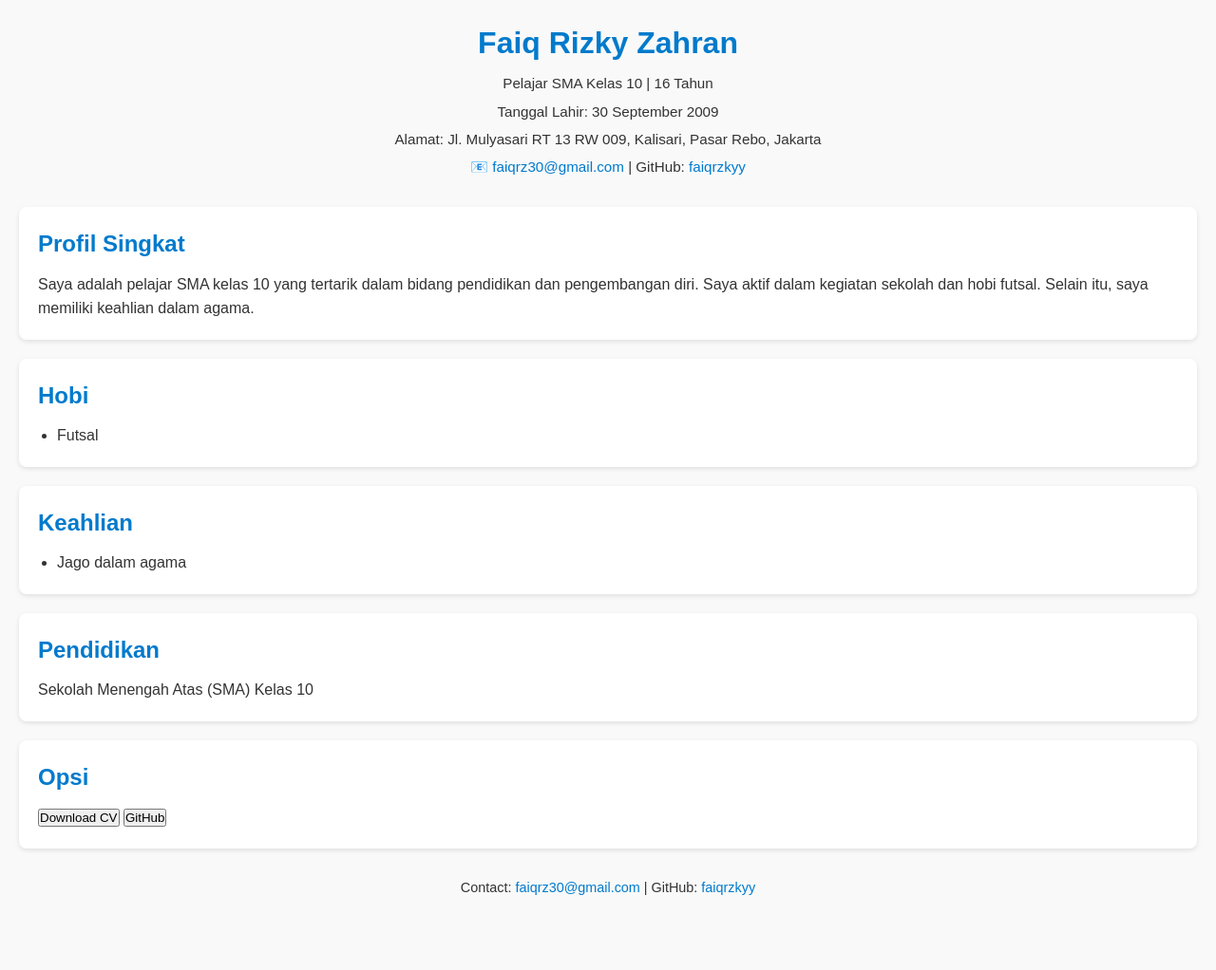
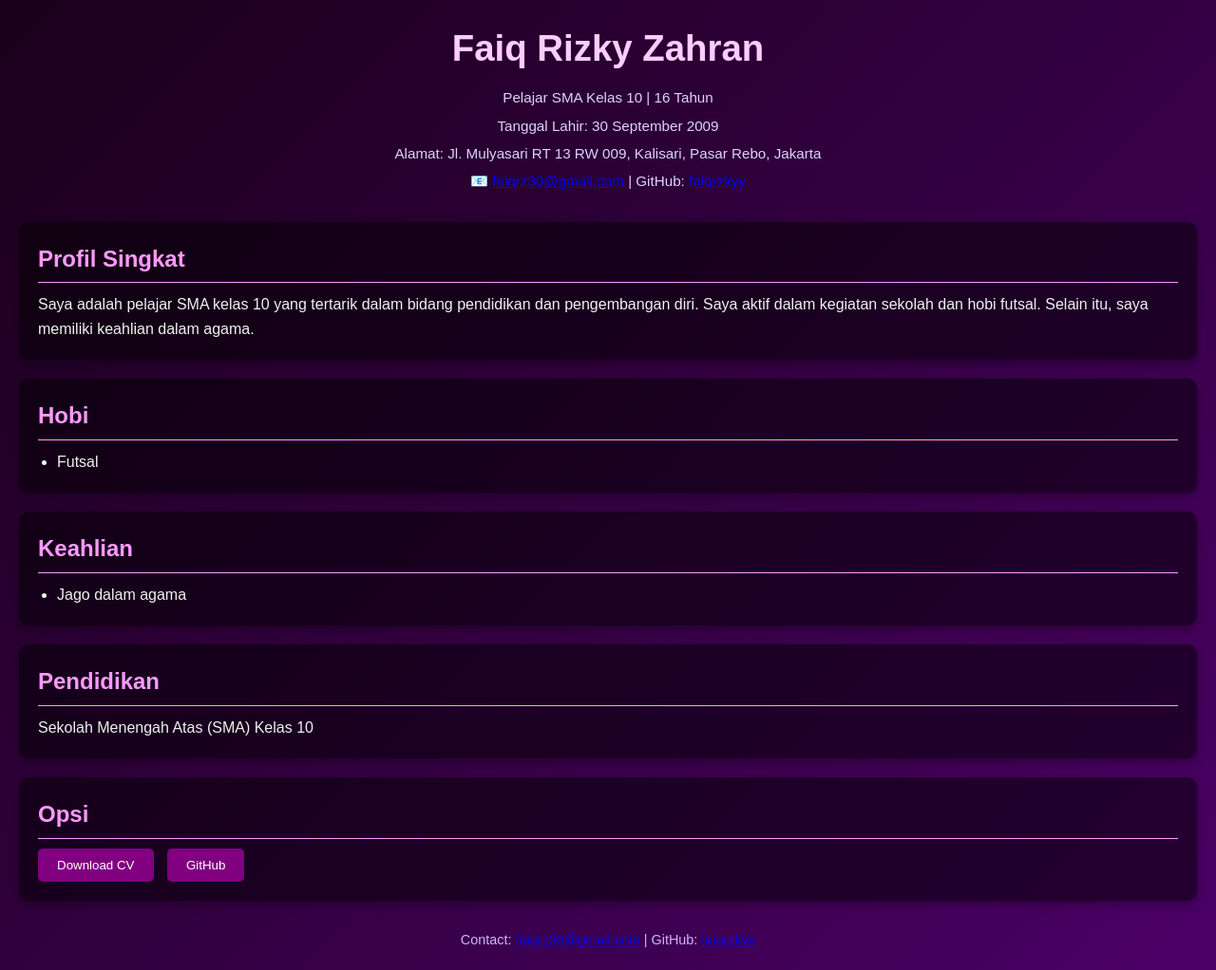
Before and after one commit to faiqrzkyy/Portofoliofaiqrizky, a plain HTML site: page index.html in a window 1280 px wide. Shown: the whole page at 95% size. Before the commit the page ends 967 px from the top, so only its background shows below. Drawn offline with Linux system fonts and the light colour scheme.

Commit message:
style.css

```diff
--- a/style.css
+++ b/style.css
@@ -1,3 +1,4 @@
+/* Reset dasar */
 * {
     margin: 0;
     padding: 0;
@@ -5,11 +6,12 @@
 }
 
 body {
-    font-family: Arial, sans-serif;
+    font-family: 'Arial', sans-serif;
     line-height: 1.6;
-    background-color: #f9f9f9;
-    color: #333;
+    background: linear-gradient(135deg, #1a001a, #4b0066);
+    color: #f0f0f0;
     padding: 20px;
+    min-height: 100vh;
 }
 
 header {
@@ -18,44 +20,55 @@ header {
 }
 
 header h1 {
-    font-size: 2em;
-    color: #007ACC;
-    margin-bottom: 5px;
+    font-size: 2.4em;
+    color: #ffccff;
+    margin-bottom: 10px;
 }
 
 header p {
     margin: 5px 0;
     font-size: 0.95em;
+    color: #e0d0ff;
 }
 
 main section {
-    background-color: #fff;
+    background-color: rgba(0,0,0,0.5);
     padding: 20px;
     margin-bottom: 20px;
-    border-radius: 8px;
-    box-shadow: 0 2px 5px rgba(0,0,0,0.1);
+    border-radius: 10px;
+    box-shadow: 0 4px 10px rgba(0,0,0,0.3);
 }
 
 h2 {
-    color: #007ACC;
+    color: #ff99ff;
     margin-bottom: 10px;
+    border-bottom: 1px solid #ff99ff;
+    padding-bottom: 5px;
 }
 
 ul {
     margin-left: 20px;
+    list-style-type: disc;
 }
 
-a {
-    color: #007ACC;
-    text-decoration: none;
+button {
+    background-color: #800080;
+    color: #fff;
+    border: none;
+    padding: 10px 20px;
+    margin-right: 10px;
+    border-radius: 5px;
+    cursor: pointer;
+    transition: all 0.3s;
 }
 
-a:hover {
-    text-decoration: underline;
+button:hover {
+    background-color: #cc00cc;
 }
 
 footer {
     text-align: center;
     font-size: 0.9em;
     margin-top: 30px;
+    color: #d0b3ff;
 }
```
